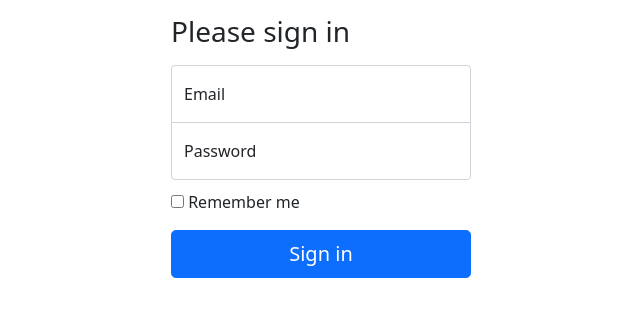
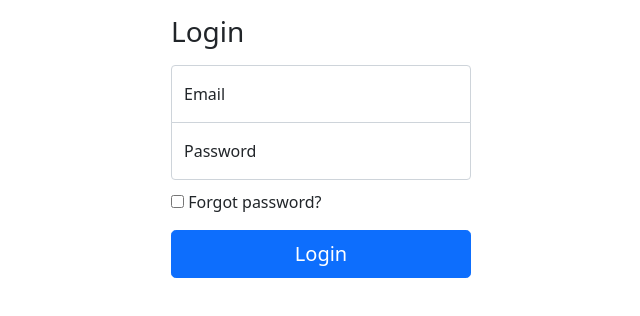
Before and after one commit to YuriSalgado/angular-auth, an Angular app: page / in a window 1280 px wide. Shown: the top 316 px of the page, without its empty margins (319-959 px from the left). Built offline with nearby package versions, Linux system fonts and the light colour scheme.

Commit message:
copy vue-auth words

```diff
--- a/src/app/app.component.html
+++ b/src/app/app.component.html
@@ -1,6 +1,6 @@
 <main class="form-signin">
   <form>
-    <h1 class="h3 mb-3 fw-normal">Please sign in</h1>
+    <h1 class="h3 mb-3 fw-normal">Login</h1>
 
     <div class="form-floating">
       <input type="email" class="form-control" placeholder="name@example.com">
@@ -13,9 +13,9 @@
 
     <div class="checkbox mb-3">
       <label>
-        <input type="checkbox" value="remember-me"> Remember me
+        <input type="checkbox" value="forgotPassword"> Forgot password?
       </label>
     </div>
-    <button class="w-100 btn btn-lg btn-primary" type="submit">Sign in</button>
+    <button class="w-100 btn btn-lg btn-primary" type="submit">Login</button>
   </form>
 </main>
```
